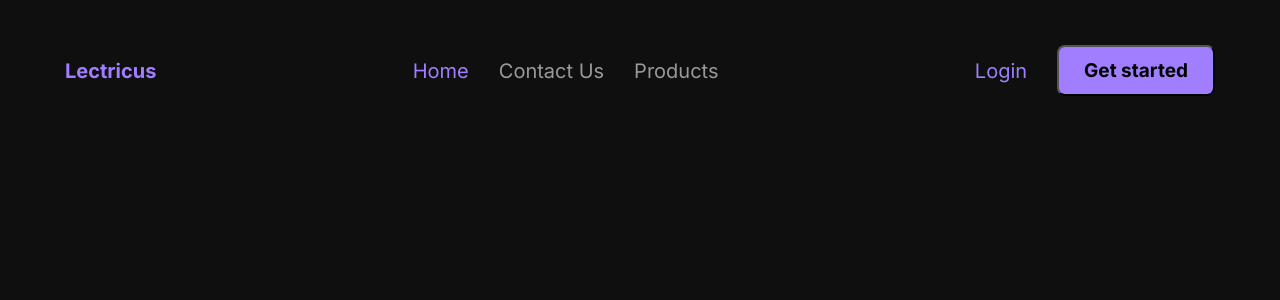
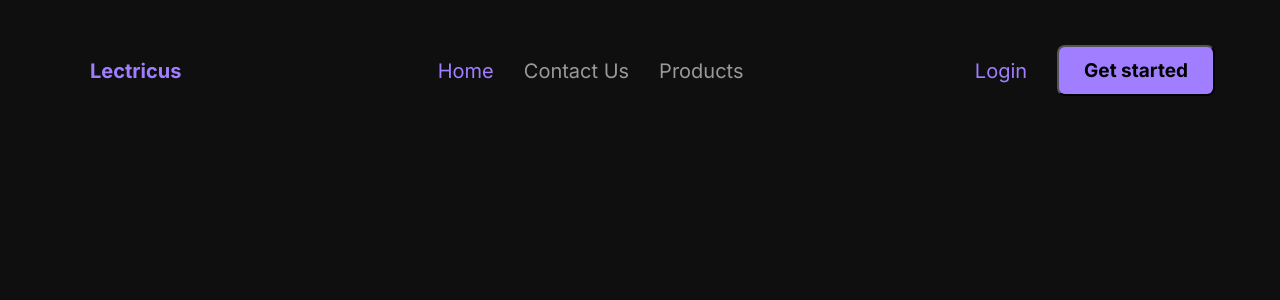
Before and after one commit to smeh09/XQuisite, a Next.js app: page / in a window 1280 px wide. Shown: the top 300 px of the page. Built offline with nearby package versions, Linux system fonts and the light colour scheme.

Commit message:
fixed alignment

```diff
--- a/components/header.js
+++ b/components/header.js
@@ -4,7 +4,6 @@ import { useRouter } from "next/router";
 
 export default function Header() {
   const router = useRouter();
-  console.log();
   return (
     <header id={styles.header}>
       <Link href="/">
--- a/styles/header.module.css
+++ b/styles/header.module.css
@@ -8,6 +8,7 @@
 
 #title {
   font-weight: bold;
+  padding: 12px 25px;
 }
 
 .nav {
```
